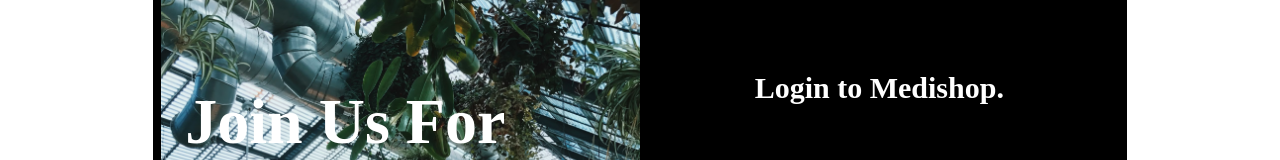
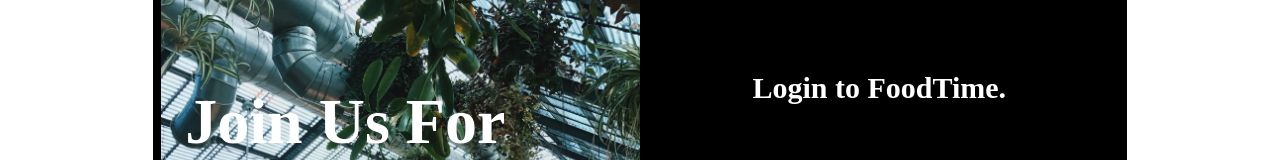
Before and after one commit to kamehamehaa0000/FoodTime-reworked, a React (Vite) app in the folder frontend/: page /signin in a window 1280 px wide. Shown: the part 217-377 px from the top of the page. Built offline with nearby package versions, Linux system fonts and the light colour scheme; no server answers; what ldrs would draw is missing.

Commit message:
name fix

```diff
--- a/frontend/src/components/Login.jsx
+++ b/frontend/src/components/Login.jsx
@@ -31,7 +31,7 @@ const FormLogin = () => {
   }
   return (
     <div className="  flex flex-col w-fit  text-white justify-center items-center">
-      <h1 className="mt-4 font-semibold text-3xl">Login to Medishop.</h1>
+      <h1 className="mt-4 font-semibold text-3xl">Login to FoodTime.</h1>
       <div className="p-4 w-full items-center justify-center flex">
         <GoogleLogin
           theme="filled_blue"
--- a/frontend/src/components/Signup.jsx
+++ b/frontend/src/components/Signup.jsx
@@ -57,7 +57,7 @@ const FormSignup = () => {
   return (
     <div className="flex flex-col text-white rounded-2xl justify-center items-center">
       <h1 className="font-semibold text-center mb-3 text-xl">
-        Create an Account on Medishop
+        Create an Account on FoodTime.
       </h1>
       <div className="text-base w-full text-white rounded-lg">
         <TextInput
```
